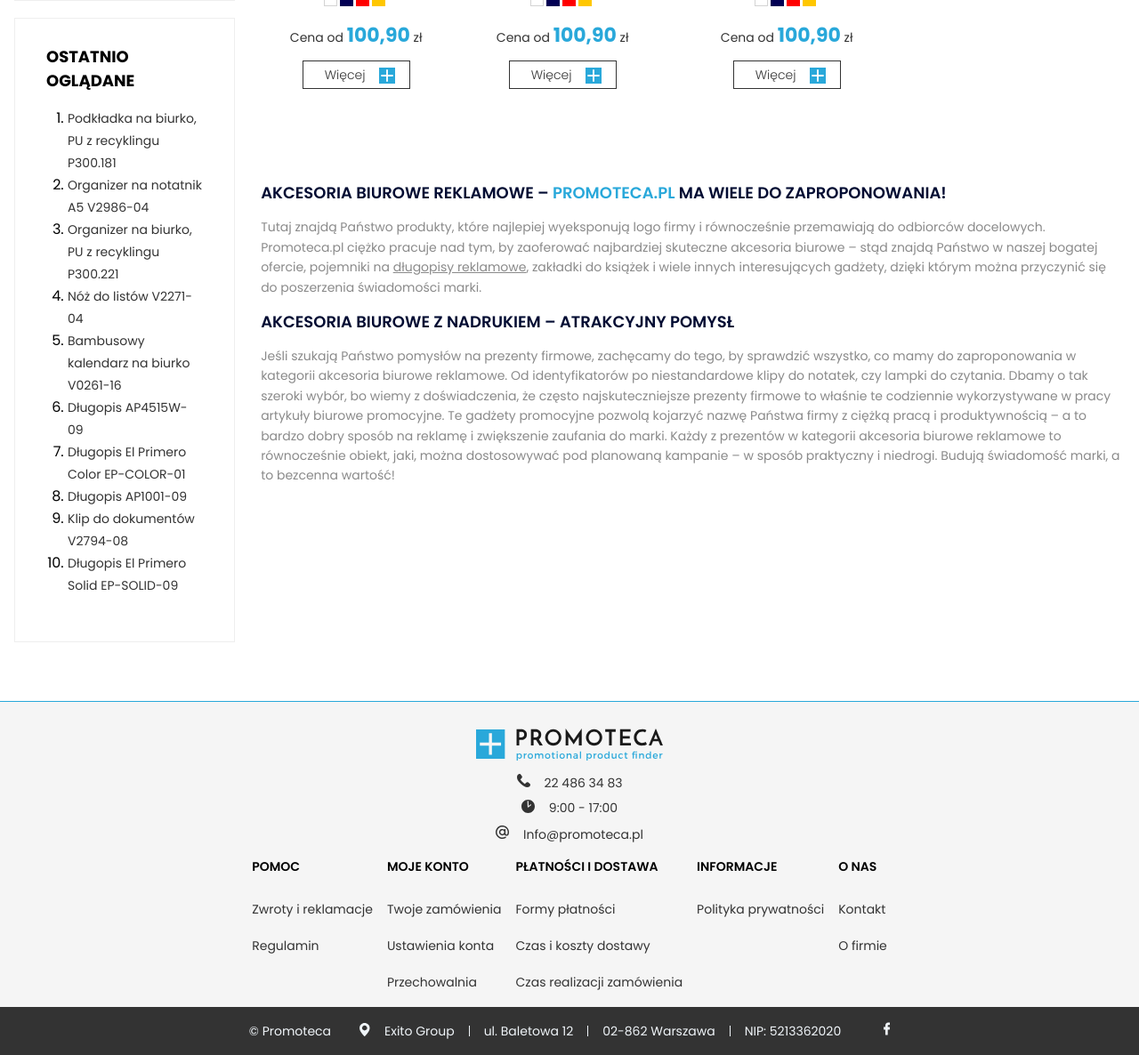
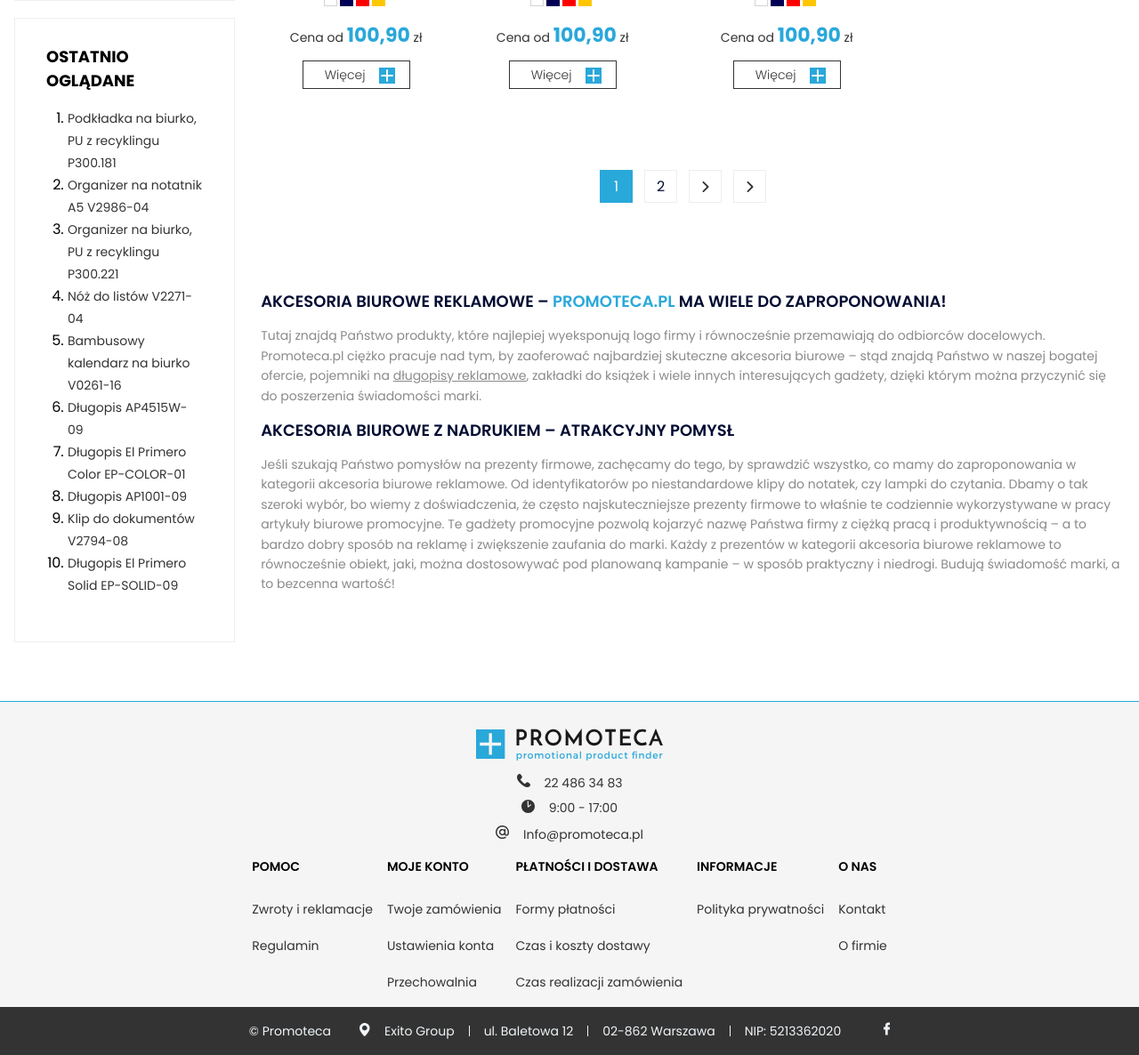
Before and after one commit to goldipl/PROMOTECA, a PHP site: page /category.php in a window 1280 px wide. Shown: the part 1972-3158 px from the top of the page at 89% size. Run offline with PHP 8.4, Linux system fonts and the light colour scheme.

Commit message:
add & styling pagination

```diff
--- a/category.php
+++ b/category.php
@@ -35,6 +35,7 @@
                 </aside>
                 <div class="col_10__container">
                     <?php include "./components/category/category_main.php"; ?>
+                    <?php include "./components/common/pagination.php"; ?>
                     <?php include "./components/category/seo_text.php"; ?>
                 </div>
             </div>
--- /dev/null
+++ b/components/common/pagination.php
@@ -0,0 +1,16 @@
+<div class="pagination">
+    <div class="pagination_container">
+        <div class="element active">
+            <p>1</p>
+        </div>
+        <div class="element">
+            <p>2</p>
+        </div>
+        <div class="element next">
+            <img src="./assets/icons/pagination/pagination_right.svg" alt="next" width="12" height="12">
+        </div>
+        <div class="element last">
+            <img src="./assets/icons/pagination/pagination_right.svg" alt="last" width="12" height="12">
+        </div>
+    </div>
+</div>
--- /dev/null
+++ b/scss/common/_pagination.scss
@@ -0,0 +1,39 @@
+.pagination {
+    width: 100%;
+    margin-bottom: 85px;
+    &_container {
+        display: flex;
+        flex-direction: row;
+        align-items: center;
+        justify-content: center;
+        .element {
+            display: flex;
+            align-items: center;
+            justify-content: center;
+            width: 35px;
+            height: 35px;
+            border: 1px solid #EEE;
+            background-color: $white;
+            margin-right: 13px;
+            p {
+                font-size: 16px;
+                font-weight: 400;
+                line-height: normal;
+                color: $title_black;
+            }
+            &.active {
+                background-color: $blue_color;
+                border-color: $blue_color;
+                p {
+                    color: $white;
+                }
+            }
+        }
+    }
+}
+
+@media (max-width: 760px) {
+    .pagination {
+        margin-bottom: 40px;
+    }
+}
--- a/scss/main.css
+++ b/scss/main.css
@@ -1989,6 +1989,45 @@
     margin-bottom: 24px;
   }
 }
+.pagination {
+  width: 100%;
+  margin-bottom: 85px;
+}
+.pagination_container {
+  display: flex;
+  flex-direction: row;
+  align-items: center;
+  justify-content: center;
+}
+.pagination_container .element {
+  display: flex;
+  align-items: center;
+  justify-content: center;
+  width: 35px;
+  height: 35px;
+  border: 1px solid #EEE;
+  background-color: #FFFFFF;
+  margin-right: 13px;
+}
+.pagination_container .element p {
+  font-size: 16px;
+  font-weight: 400;
+  line-height: normal;
+  color: #010B32;
+}
+.pagination_container .element.active {
+  background-color: #29A8DA;
+  border-color: #29A8DA;
+}
+.pagination_container .element.active p {
+  color: #FFFFFF;
+}
+
+@media (max-width: 760px) {
+  .pagination {
+    margin-bottom: 40px;
+  }
+}
 .category_filters h1.title {
   font-size: 18px;
   font-weight: 700;
@@ -2272,6 +2311,7 @@
 }
 .seo_text_container {
   margin-left: 9px;
+  margin-bottom: 80px;
 }
 .seo_text_container .seo_title {
   font-size: 18px;
--- a/scss/main.scss
+++ b/scss/main.scss
@@ -15,6 +15,7 @@
 @import './common/aside_boxes';
 @import './common/aside_menu';
 @import './common/products_blocks';
+@import './common/pagination';
 @import './category_page/category_aside_filters';
 @import './category_page/category_main';
 @import './category_page/category_top_options';
```
Also changed, not shown: 1 other file.
